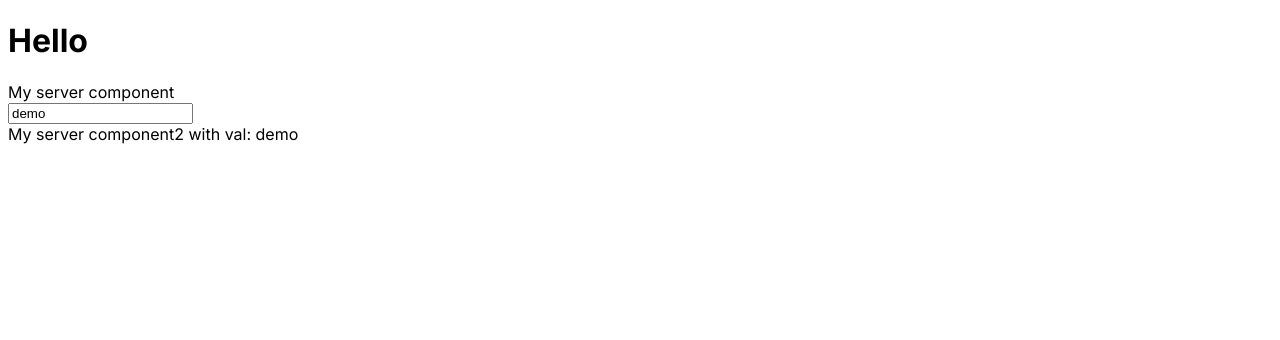
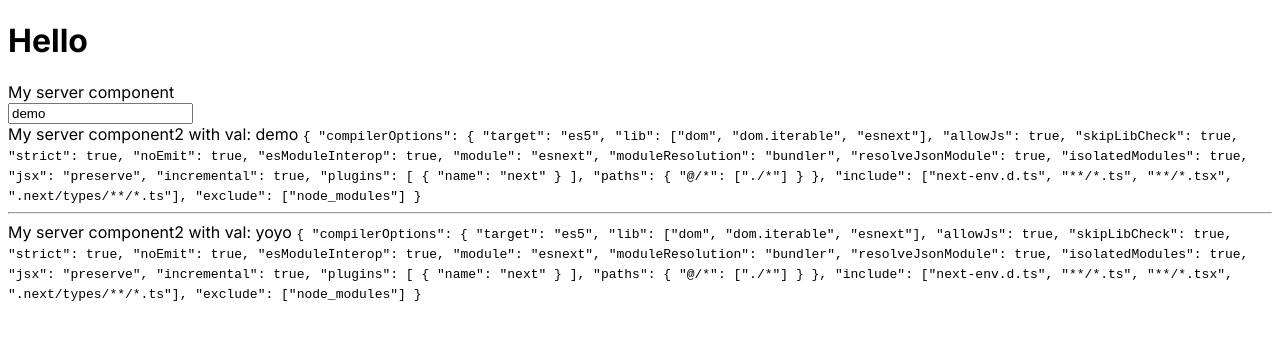
Before and after one commit to apiel/demo-rsc, a Next.js app: page / in a window 1280 px wide. Shown: the top 340 px of the page. Built offline with nearby package versions, Linux system fonts and the light colour scheme.

Commit message:
use server

```diff
--- a/app/ServerComp2.tsx
+++ b/app/ServerComp2.tsx
@@ -1,8 +1,19 @@
+"use server";
+
+import { readFile } from "fs/promises";
+
 export const ServerComp2 = async ({ value }: { value: string }) => {
-  console.log("My server component");
+  // read tsconfig content
+  const tsconfig = await readFile("tsconfig.json", "utf8");
+
+  console.log("My server component", { tsconfig });
   // Do some slow magic
   await new Promise((resolve) => setTimeout(resolve, 500));
   console.log("My server component timer done");
 
-  return <div>My server component2 with val: {value}</div>;
+  return (
+    <div>
+      My server component2 with val: {value} <code>{tsconfig}</code>
+    </div>
+  );
 };
--- a/app/page.tsx
+++ b/app/page.tsx
@@ -1,6 +1,7 @@
 import Image from 'next/image'
 import { ServerComp } from './ServerComp'
 import { ClientComp } from './ClientComp'
+import { ServerComp2 } from './ServerComp2'
 
 export default function Home() {
   return (
@@ -8,6 +9,8 @@ export default function Home() {
       <h1>Hello</h1>
       <ServerComp />
       <ClientComp />
+      <hr />
+      <ServerComp2 value="yoyo" />
     </div>
   )
 }
```
